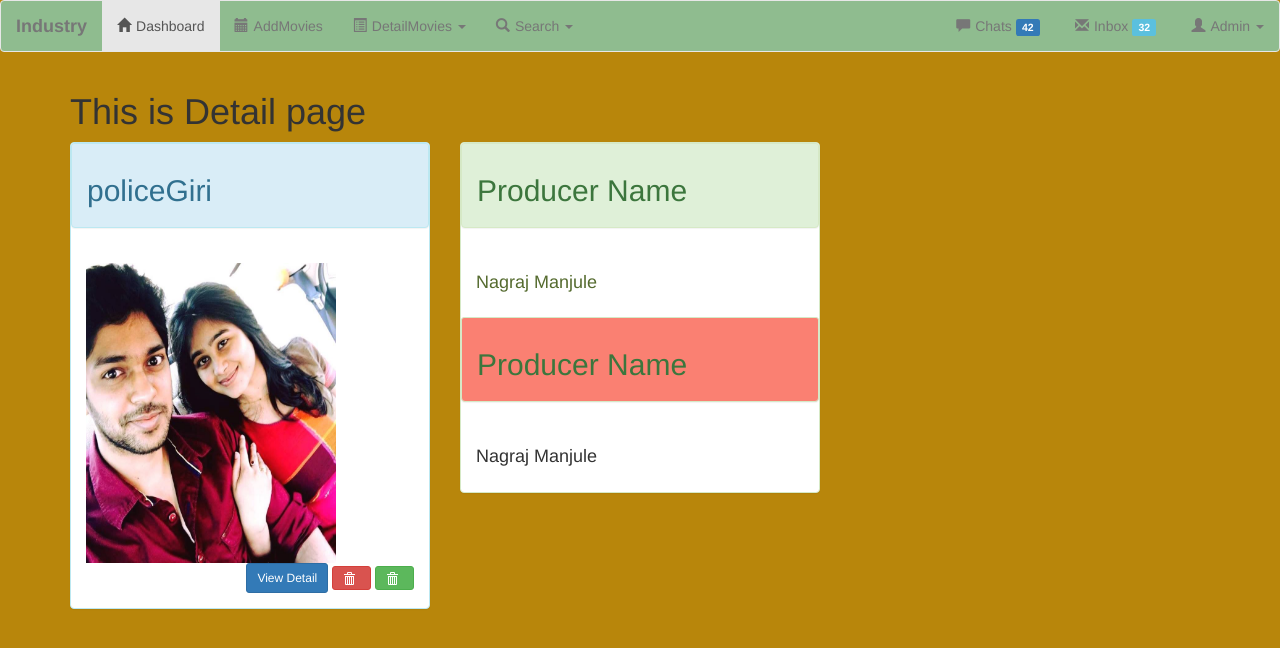
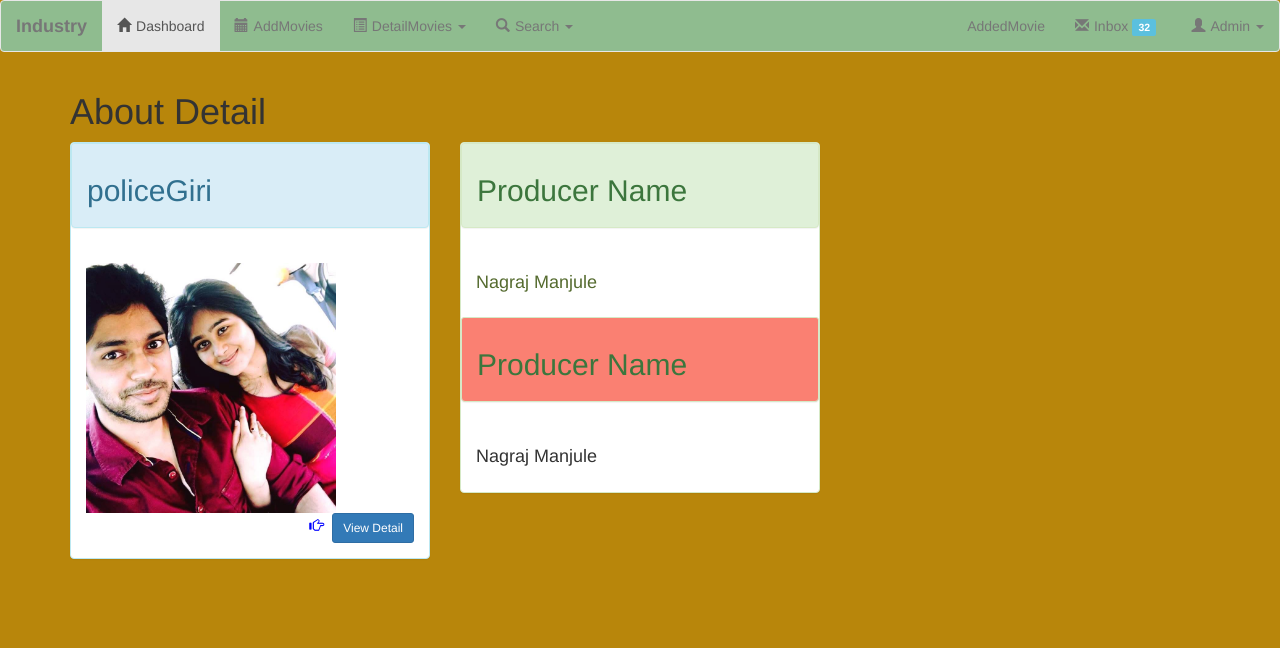
Before and after one commit to PSV37/Django-Project, a Django app: page /7/ in a window 1280 px wide. Shown: the top 648 px of the page. Run offline with Django 3.2, Linux system fonts and the light colour scheme; data comes from the database, SQL or seed files in the repository; both versions use the stored data as it was after the commit; some libraries are stand-ins or nearby versions.

Commit message:
initial commit

```diff
--- a/Marathi/templates/marathi/Admin.html
+++ b/Marathi/templates/marathi/Admin.html
@@ -72,8 +72,7 @@ body{
                 </li>
             </ul>
             <ul class="nav navbar-nav navbar-right">
-                <li class="dropdown"><a href="#" class="dropdown-toggle" data-toggle="dropdown"><span
-                    class="glyphicon glyphicon-comment"></span>Chats <span class="label label-primary">42</span>
+                <li class="dropdown"><a href="{% url 'Amovie' %}">AddedMovie
                 </a>
                     <ul class="dropdown-menu">
                         <li><a href="#"><span class="label label-warning">7:00 AM</span>Hi :)</a></li>
--- a/Marathi/templates/marathi/detail.html
+++ b/Marathi/templates/marathi/detail.html
@@ -1,8 +1,14 @@
 {% extends 'marathi/Admin.html' %}
 
 {% block a %}
+<style>
+.img-responsive
+{
+	height: 250px;
+}
+</style>
 <div class="container">
-  <h1>This is Detail page</h1>
+  <h1>About Detail </h1>
    <div class="row">
 	 <div class="col-sm-4 col-md-4">
        <div class="panel panel-info">
@@ -10,20 +16,11 @@
 		  <h2>{{movie.movie_name}}</h2>
 	    </div>
 	    <div class="panel-body">
-		  <img src="{{movie.movie_image.url}}" width="250px" height="300px">
+		  <img src="{{movie.movie_image.url}}" class="img-responsive" width="250px">
 
 		   <div align="right">
+		   	<span class="glyphicon glyphicon-hand-right" style="color:blue"></span>
 		     <a href="{% url 'Mdetail' %}"><input type="button" value="View Detail" class="btn btn-primary btn-sm"></a>
-
-               <a href="{% url 'del-movie' movie.id  %}">
-		       <button type="submit" class="btn btn-danger btn-sm" />
-                  <span class="glyphicon glyphicon-trash"></span>
-               </button>
-               <a href="{% url 'up-movie' movie.id %}">
-	           <button type="submit" class="btn btn-success btn-sm" />
-                   <span class="glyphicon glyphicon-trash"></span>
-               </button></a>
-
            </div>
 	     </div>
 	    </div>
--- a/Marathi/urls.py
+++ b/Marathi/urls.py
@@ -14,10 +14,13 @@ urlpatterns = [
 
     url(r'^MovieDeatil/$',views.moviedeatil, name="Mdetail" ),
 
+    url(r'^AddedMovie/$',views.addedmovie,name="Amovie"),
+
     url(r'^(?P<pk>[0-9]+)/$',views.DetailMovie.as_view(),name="detail"),
 
     url(r'^Update/(?P<pk>[0-9]+)/$',views.UpdateMovie.as_view(),name="up-movie"),
 
     url(r'^(?P<pk>[0-9]+)delete/$',views.DeleteMovie.as_view(),name="del-movie"),
 
+
 ]
--- a/Marathi/views.py
+++ b/Marathi/views.py
@@ -74,3 +74,10 @@ class DeleteMovie(DeleteView):
 
   def get(self, request, *args, **kwargs):
         return self.post(request, *args, **kwargs)
+
+def addedmovie(request):
+     alldata = Movie.objects.all()
+     context = {
+       'Alldata':alldata,
+     }
+     return render(request , 'marathi/AddedMovie.html',context)
```
Also changed, not shown: Marathi/templates/marathi/AddedMovie.html (added, +56 -0 lines), db.sqlite3, media/img3.jpg (added), media/img7.jpg (added).
